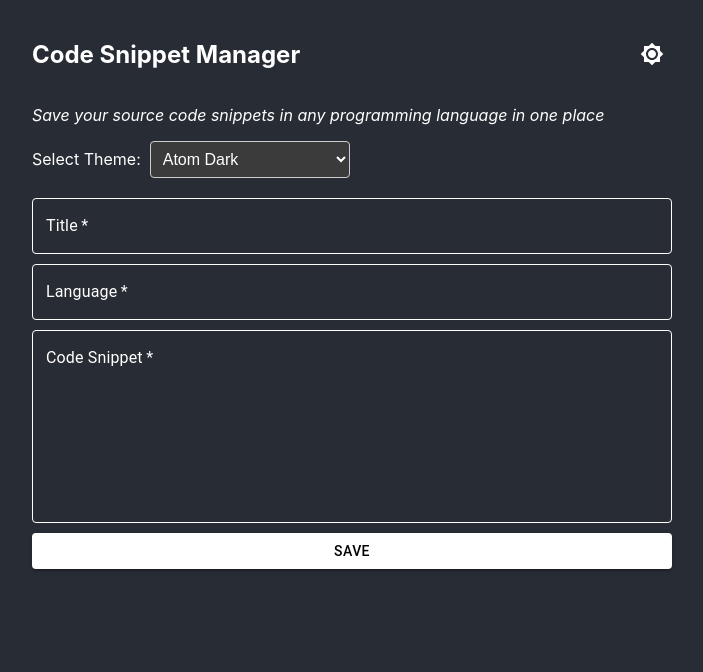
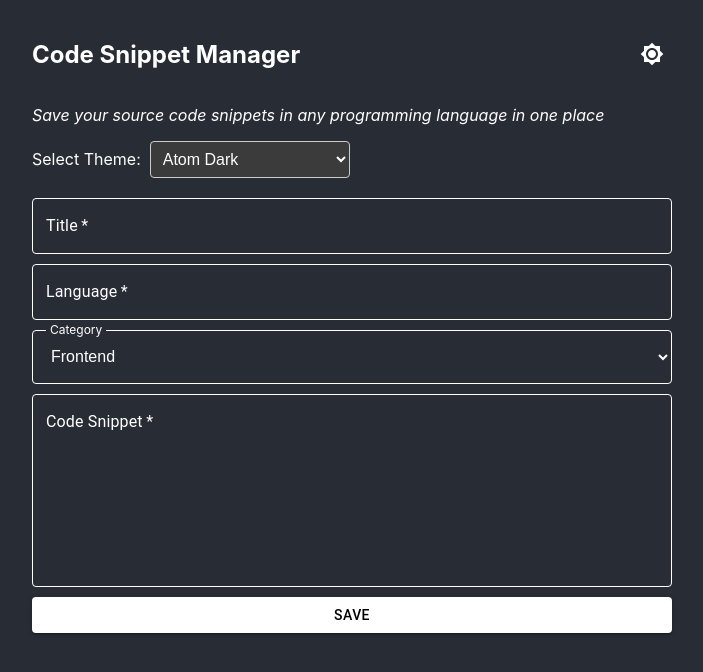
Before and after one commit to thedevarchive/code-snippet-manager, a React (Create React App) app: page / in a window 1280 px wide. Shown: the top 672 px of the page, without its empty margins (288-991 px from the left). Built offline with nearby package versions, Linux system fonts and the light colour scheme.

Commit message:
Added Category field for classifying code types

```diff
--- a/src/App.css
+++ b/src/App.css
@@ -2,26 +2,15 @@
   text-align: center;
 }
 
-.App-logo {
-  height: 40vmin;
-  pointer-events: none;
-}
-
-@media (prefers-reduced-motion: no-preference) {
-  .App-logo {
-    animation: App-logo-spin infinite 20s linear;
-  }
-}
-
 .App-header {
   background-color: #282c34;
-  min-height: 100vh;
   display: flex;
   flex-direction: column;
   align-items: center;
   justify-content: center;
   font-size: calc(10px + 2vmin);
   color: white;
+  padding-bottom: 200px;
 }
 
 .App-link {
--- a/src/components/SnippetForm.jsx
+++ b/src/components/SnippetForm.jsx
@@ -1,11 +1,14 @@
 import { useState } from "react";
 import { TextField, Button } from "@mui/material";
+
+const CATEGORIES = ["Frontend", "Backend", "Database", "Algorithms"];
 
 // Form for code snippet creation
 const SnippetForm = ({ onSave, languages, onAddLanguage, isDarkMode }) => {
     const [title, setTitle] = useState("");
     const [language, setLanguage] = useState("");
     const [code, setCode] = useState("");
+    const [category, setCategory] = useState(CATEGORIES[0]);
 
     // Handle tab key in code input
     const handleKeyDown = (e) => {
@@ -32,7 +35,7 @@ const SnippetForm = ({ onSave, languages, onAddLanguage, isDarkMode }) => {
         if (!languages.includes(language) && language.trim() !== "") {
             onAddLanguage(language); // Add new language if not already in the list
         }
-        onSave({ title, language, code });
+        onSave({ title, language, code, category });
         setTitle("");
         setLanguage("");
         setCode("");
@@ -83,6 +86,42 @@ const SnippetForm = ({ onSave, languages, onAddLanguage, isDarkMode }) => {
                     }
                 }}
             />
+            <div style={{ position: "relative" }}>
+                <label
+                    style={{
+                        position: "absolute",
+                        top: "-8px",
+                        left: "14px",
+                        backgroundColor: isDarkMode ? "#282c34" : "#ffffff",
+                        padding: "0 4px",
+                        color: isDarkMode ? "#ffffff" : "#000000",
+                        fontSize: "0.75rem",
+                        zIndex: 1
+                    }}
+                >
+                    Category
+                </label>
+                <select
+                    value={category}
+                    onChange={(e) => setCategory(e.target.value)}
+                    style={{
+                        padding: "16.5px 14px",
+                        borderRadius: "4px",
+                        backgroundColor: "transparent",
+                        border: isDarkMode ? "1px solid #ffffff" : "1px solid #000000",
+                        color: isDarkMode ? "#ffffff" : "#333",
+                        width: "100%",
+                        fontSize: "1rem",
+                        outline: "none"
+                    }}
+                >
+                    {CATEGORIES.map((cat, index) => (
+                        <option key={index} value={cat}>
+                            {cat}
+                        </option>
+                    ))}
+                </select>
+            </div>
             <TextField
                 label="Code Snippet"
                 multiline
--- a/src/components/SnippetList.jsx
+++ b/src/components/SnippetList.jsx
@@ -4,7 +4,7 @@ import { Prism as SyntaxHighlighter } from "react-syntax-highlighter";
 // Shows list of all code snippets and their details
 const SnippetList = ({ snippets, onDelete, theme, isDarkMode }) => {
   return (
-    <div>
+    <div style={{ paddingBottom: "40px" }}>
       {snippets.map((snippet, index) => (
         <Card
           key={index}
@@ -15,7 +15,7 @@ const SnippetList = ({ snippets, onDelete, theme, isDarkMode }) => {
           }}
         >
           <CardContent>
-            <Typography variant="h6">{snippet.title} ({snippet.language})</Typography>
+            <Typography variant="h6">{snippet.title} ({snippet.language}) - <strong>{snippet.category}</strong></Typography>
             <SyntaxHighlighter language={snippet.language.toLowerCase() || "javascript"} style={theme}>
               {snippet.code}
             </SyntaxHighlighter>
```
